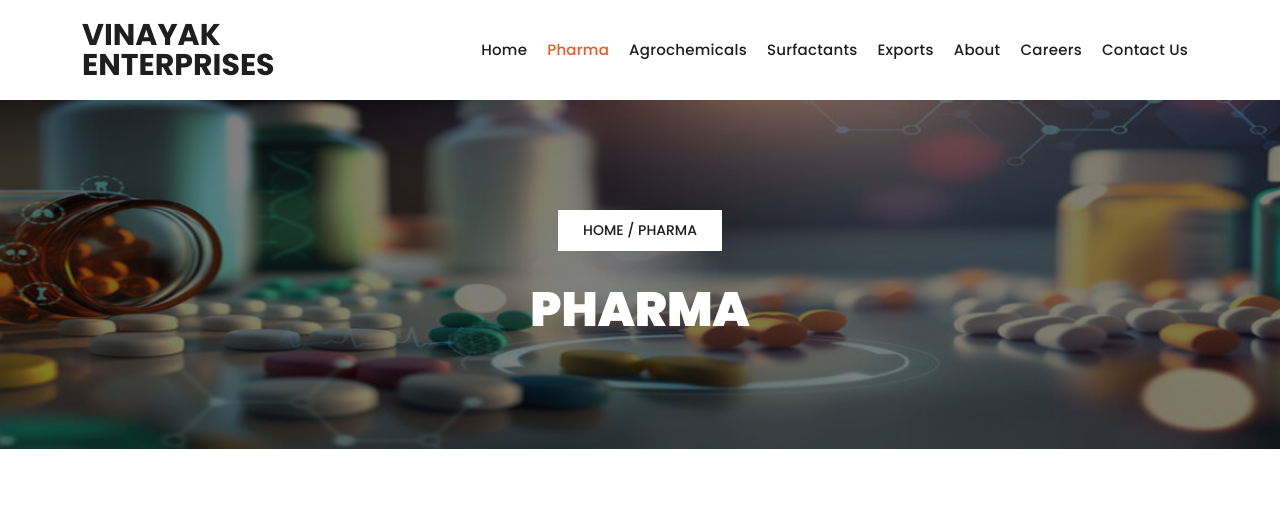
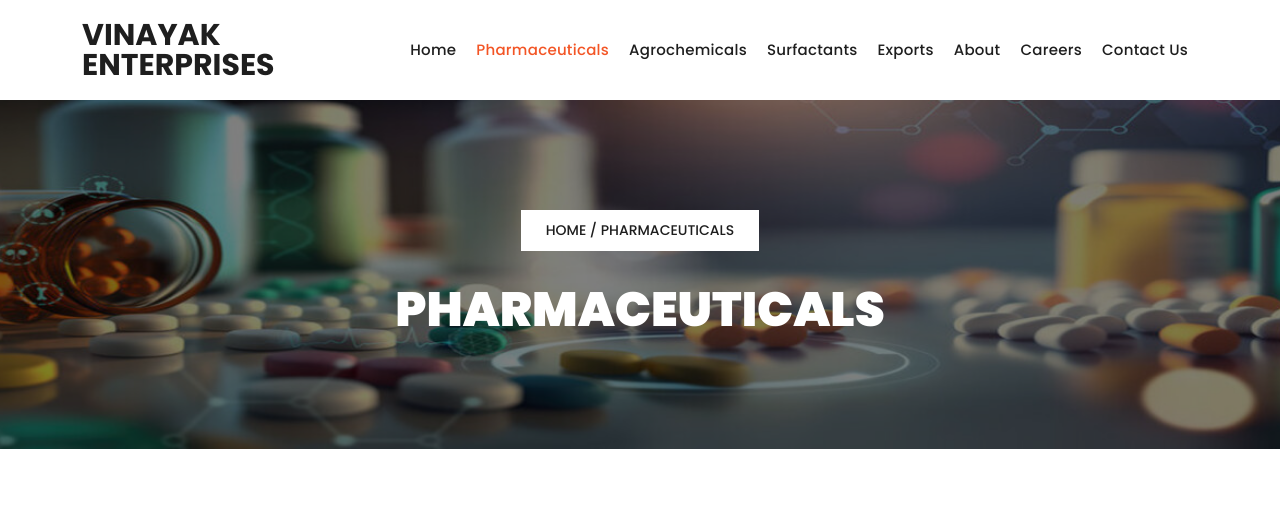
Before and after one commit to d-pamneja/Vinayak_Enterprises, a PHP site: page /pharma.php in a window 1280 px wide. Shown: the top 526 px of the page. Run offline with PHP 8.4, Linux system fonts and the light colour scheme.

Commit message:
final content changes

```diff
--- a/export.php
+++ b/export.php
@@ -71,6 +71,8 @@
                 </div>
                 <div class="main-content">
                   <br><br>
+                  Managed by <strong>Mauryan Kharbanda</strong>, our dynamic and visionary director, <a href="https://vinayakmultinationals.com.au/" style="text-decoration: none; color: inherit;">Vinayak Multinational</a> represents the new wave of leadership within our organization. As the new young blood driving our expansion efforts from Australia, Mauryan is instrumental in growing our exports division and business.
+                  <br><br>
                   Recognizing this potential, we established Vinayak Multinational, our Australian subsidiary, to better serve this promising market. As of today, we have successfully registered 16 products in Australia and have many more in the pipeline. Our approach to Australia is reflective of our overall strategy for global expansion - thorough market research, attention to regulatory standards, and a commitment to delivering quality products. We have been meticulous in understanding the Australian market's unique characteristics and needs, enabling us to tailor our offerings effectively.
                   <br><br>
                   As we continue to penetrate the Australian market, we are on the cusp of a major growth phase. Our strategic positioning, coupled with our robust product portfolio, has poised us to capture a significant market share. We are not just breaking into the Australian market; we are poised for a breakout.
--- a/home/grid6.php
+++ b/home/grid6.php
@@ -8,10 +8,11 @@
             </div>
             <div class="col-lg-8">
                 <div class="container">
+                <br>
                 <div class="testimonial">
                             <blockquote>
                                 <q>
-                                At Vinayak Enterprises, we pride ourselves on being a cornerstone in the pharmaceutical industry, with a legacy built on trust, innovation, and a commitment to excellence.
+                                We pride ourselves on being a cornerstone in the pharmaceutical industry, with a legacy built on trust, innovation, and a commitment to excellence.
                                 Over the years, we have developed an esteemed clientele who rely on our superior delivery services and unwavering dedication to quality.
                                 Our journey is one of continuous growth, driven by a vision to not only meet but exceed the expectations of our partners and customers.
                                 <br><br>
--- a/home/grid7.php
+++ b/home/grid7.php
@@ -8,6 +8,7 @@
             </div>
             <div class="col-lg-8">
                 <div class="container">
+                <br>
                 <div class="testimonial">
                         <blockquote>
                             <q>
--- a/pharma.php
+++ b/pharma.php
@@ -33,8 +33,8 @@
         <div class="container">
             <div class="row">
                 <div class="col-lg-12">
-                    <span class="breadcrumb"><a href="index.php">Home</a> / <a href="pharma.php">Pharma</a></span>
-                    <h3>Pharma</h3>
+                    <span class="breadcrumb"><a href="index.php">Home</a> / <a href="pharma.php">Pharmaceuticals</a></span>
+                    <h3>Pharmaceuticals</h3>
                 </div>
             </div>
         </div>
--- a/shared/header.php
+++ b/shared/header.php
@@ -12,7 +12,7 @@
                     <!-- ***** Menu Start ***** -->
                     <ul class="nav">
                         <li><a class="navActive" href="index.php">Home</a></li>
-                        <li><a class="navActive" href="pharma.php">Pharma</a></li>
+                        <li><a class="navActive" href="pharma.php">Pharmaceuticals</a></li>
                         <li><a class="navActive" href="agro.php">Agrochemicals</a></li>
                         <li><a class="navActive" href="surfacant.php">Surfactants</a></li>
                         <li><a class="navActive" href="export.php">Exports</a></li>
--- a/surfacant.php
+++ b/surfacant.php
@@ -64,7 +64,7 @@
                         </li>
                         <li>
                             <img src="assets/images/growth-icon.png" alt="" style="max-width: 52px;">
-                            <h4>Focus on Innovation & Future Growth<br><span>We embrace a forward-thinking approach, constantly adapting to market trends and investing in research and development.</span></h4>
+                            <h4>Focus on Innovation & Future Growth<br><span>We embrace a forward-thinking approach, constantly adapting to market trends.</span></h4>
                         </li>
                     </ul>
                   </div>
```
Also changed, not shown: agro.php (+8 -2 lines), assets/images/agro_banner_3.jpeg (added), assets/images/agro_banner_main-2.jpeg (added), 3 other files.
